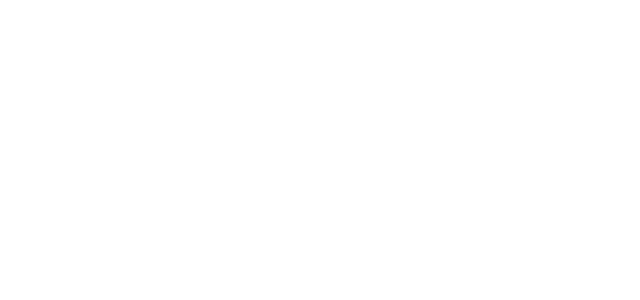
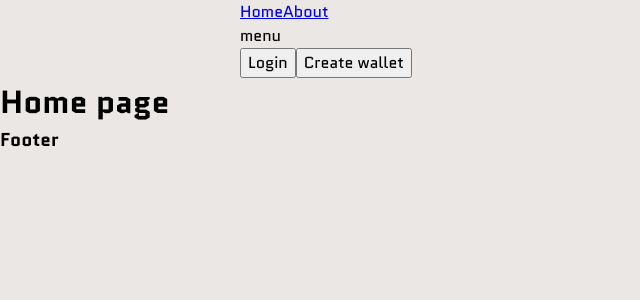
Before and after one commit to slekstut/nft-web, a Vue app: page / in a window 1280 px wide. Shown: the top 300 px of the page, without its empty margins (0-640 px from the left). Built offline with nearby package versions, Linux system fonts and the light colour scheme.

Commit message:
starting navbar styling

```diff
--- a/package.json
+++ b/package.json
@@ -9,11 +9,13 @@
   },
   "dependencies": {
     "core-js": "^3.6.5",
-    "vue": "^3.0.0"
+    "vue": "^3.0.0",
+    "vue-router": "^4.0.0-0"
   },
   "devDependencies": {
     "@vue/cli-plugin-babel": "~4.5.15",
     "@vue/cli-plugin-eslint": "~4.5.15",
+    "@vue/cli-plugin-router": "^4.5.15",
     "@vue/cli-service": "~4.5.15",
     "@vue/compiler-sfc": "^3.0.0",
     "babel-eslint": "^10.1.0",
--- a/src/App.vue
+++ b/src/App.vue
@@ -1,21 +1,28 @@
 <template>
- <Navbar/>
-
+  <Navbar/>
+  <router-view/>
+  <Footer/>
 </template>
 
 <script>
-import Navbar from './components/Navbar.vue'
-
+import Navbar from "@/components/Navbar.vue";
+import Footer from "@/components/Footer.vue";
 export default {
-  name: 'App',
   components: {
-    Navbar
+    Navbar,
+    Footer
   }
 }
 </script>
 
 <style lang="scss">
+body {
+  background-color: $color-sand;
+
+}
 #app {
+  min-heigh: 100vh;
   font-family: $font-family;
 }
+
 </style>
--- a/src/components/Footer.vue
+++ b/src/components/Footer.vue
@@ -1,6 +1,6 @@
 <template>
     <div>
-
+        <h3>Footer</h3>
     </div>
 </template>
 
--- a/src/components/Navbar.vue
+++ b/src/components/Navbar.vue
@@ -1,7 +1,18 @@
 <template>
-    <div>
-
-    </div>
+    <div class="full-bleed">
+        <div class="wrapper">
+            <div class="logo"></div>
+            <nav>
+                <router-link to="/">Home</router-link>
+                <router-link to="/about">About</router-link>
+            </nav>
+            <div class="mobile-menu">menu</div>
+            <div class="cta">
+                <button>Login</button>
+                <button class="active-btn">Create wallet</button>
+            </div>
+        </div>
+  </div>
 </template>
 
 <script>
--- a/src/main.js
+++ b/src/main.js
@@ -1,4 +1,5 @@
 import { createApp } from 'vue'
 import App from './App.vue'
+import router from './router'
 
-createApp(App).mount('#app')
+createApp(App).use(router).mount('#app')
--- /dev/null
+++ b/src/router/index.js
@@ -0,0 +1,25 @@
+import { createRouter, createWebHistory } from 'vue-router'
+import Home from '../views/Home.vue'
+
+const routes = [
+  {
+    path: '/',
+    name: 'Home',
+    component: Home
+  },
+  {
+    path: '/about',
+    name: 'About',
+    // route level code-splitting
+    // this generates a separate chunk (about.[hash].js) for this route
+    // which is lazy-loaded when the route is visited.
+    component: () => import(/* webpackChunkName: "about" */ '../views/About.vue')
+  }
+]
+
+const router = createRouter({
+  history: createWebHistory(process.env.BASE_URL),
+  routes
+})
+
+export default router
--- a/src/scss/_variables.scss
+++ b/src/scss/_variables.scss
@@ -1,7 +1,7 @@
 @import 'utilities';
 // colors
 $color-white: #F0F0F0;
-$color-sand: #C1C1C1;
+$color-sand: #EBE7E4;
 $color-dark-blue: #0A0D2C;
 // fonts
 @import url('https://fonts.googleapis.com/css2?family=Quantico:wght@400;700&display=swap');
--- a/src/views/About.vue
+++ b/src/views/About.vue
@@ -1,15 +1,5 @@
 <template>
-    <div>
-
-    </div>
+  <div class="about">
+    <h1>This is an about page</h1>
+  </div>
 </template>
-
-<script>
-    export default {
-
-    }
-</script>
-
-<style lang="scss" scoped>
-
-</style>
--- a/src/views/Home.vue
+++ b/src/views/Home.vue
@@ -1,15 +1,11 @@
 <template>
-    <div>
-
-    </div>
+  <div>
+    <h1>Home page</h1>
+  </div>
 </template>
 
 <script>
-    export default {
 
-    }
+export default {
+}
 </script>
-
-<style lang="scss" scoped>
-
-</style>
```
Also changed, not shown: 1 other file (tests, documents, lock files or other folders).
